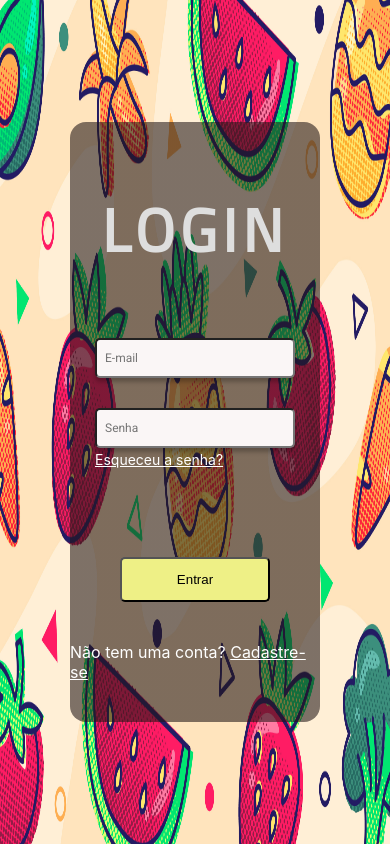
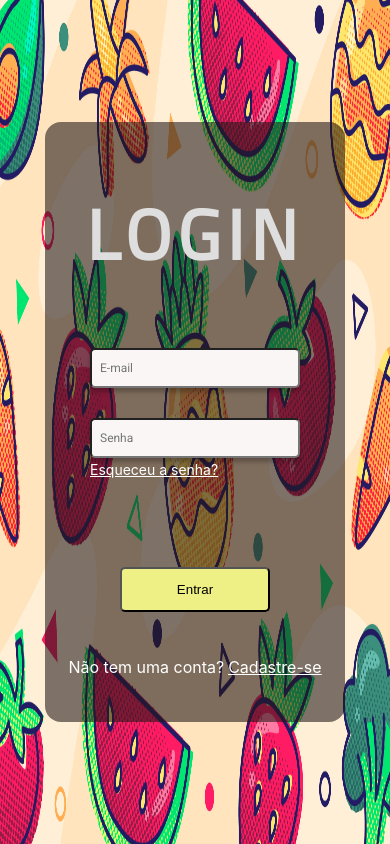
Before and after one commit to Lucas-M3dina/Custo-0, a React (Create React App) app in the folder cust0/: page / in a window 390 px wide. Built offline with nearby package versions, Linux system fonts and the light colour scheme.

Commit message:
Login Done

```diff
--- a/cust0/src/css/Login.css
+++ b/cust0/src/css/Login.css
@@ -82,10 +82,6 @@ input:focus{
     margin-bottom: 30px;
 }
 
-.password_input {
-
-
-}
 
 .forgot_pass {
     align-self: flex-start;
@@ -107,10 +103,15 @@ input:focus{
     height: 45px;
 
     margin-top: 40px;
+
 }
 
-.btn_login:hover{
+.pointer{
     cursor: pointer;
+}
+
+.not_allowed:hover {
+    cursor: not-allowed;
 }
 
 .singup {
@@ -119,17 +120,18 @@ input:focus{
 
 .link_signup {
     text-decoration-line: underline;
+    color: white;
+    margin-left: 2px;
 }
 
 
 @media (max-width: 1000px) {
+    .background_main{
+        width: 60%;
+        min-width: 300px;
+    }
+
     .login_text {
         font-size: 70px;
     }
 }
-
-@media (max-width: 680px) {
-    .login_text {
-        font-size: 60px;
-    }
-}
--- a/cust0/src/pages/Login.js
+++ b/cust0/src/pages/Login.js
@@ -1,6 +1,6 @@
 import React from "react"
 import { useState, useEffect } from "react";
-import { useHistory, Link } from "react-router-dom";
+import { useHistory, Link, BrowserRouter as Router } from "react-router-dom";
 import api from "../services/api";
 
 import background from "../assets/loginBackGround.png"
@@ -16,11 +16,14 @@ export default function Login() {
 
     const hisotry = useHistory();
 
-    function Login(event) {
+    function Logar(event) {
         event.preventDefault();
 
         setErroMessage('');
         setIsLoading(true);
+
+        console.log(isLoading)
+        console.log('ola')
 
         api.post('/login', {
             email: email,
@@ -35,6 +38,8 @@ export default function Login() {
                 setEmail('')
 
                 setIsLoading(false)
+
+                hisotry.push('/produtos')
             }
         }).catch(erro => {
             console.log(erro)
@@ -53,7 +58,7 @@ export default function Login() {
                 <div className="background_main">
                     <div className="container_form">
                         <span className="login_text">Login</span>
-                        <from className="form_login">
+                        <form onSubmit={Logar} className="form_login">
                             <div>
                                 <input
                                     onChange={campo => setEmail(campo.target.value)}
@@ -69,12 +74,24 @@ export default function Login() {
                                     placeholder="Senha"
                                     type="text"
                                     className="password_input" />
-                                <span className='forgot_pass'>Esqueceu a senha?</span>
+                              <Router>
+                                    <Link className='forgot_pass' to='/'>Esqueceu a senha?</Link>
+                                </Router>
                             </div>
-                            {/* <Link to='/'></Link> */}
-                            <button type="submit" className="btn_login">Entrar</button>
-                        </from>
-                        <span className='singup'>Não tem uma conta? <span className='link_signup'>Cadastre-se</span></span>
+
+                            <button
+                            type="submit"
+                            className={isLoading ? 'btn_login not_allowed' : 'btn_login pointer'}
+                            disabled={isLoading ? 'disabled' : ''}
+                            >{isLoading ? 'Carregando...' : 'Entrar'}</button>
+
+
+                        </form>
+                        <span className='singup'>Não tem uma conta?
+                            <Router>
+                                <Link className='link_signup' to='/cadastro'><span className='link_signup' >Cadastre-se</span></Link>
+                            </Router>
+                        </span>
                     </div>
                 </div>
             </main>
```
